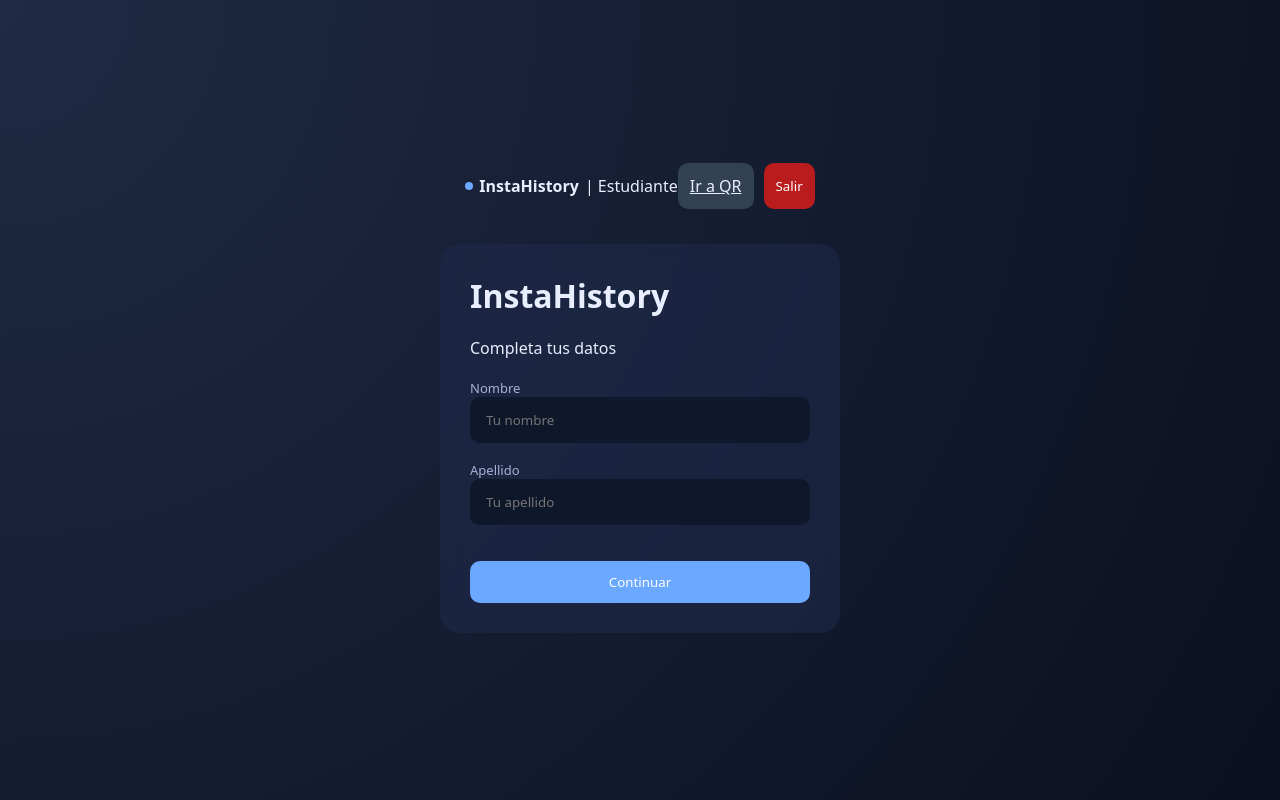
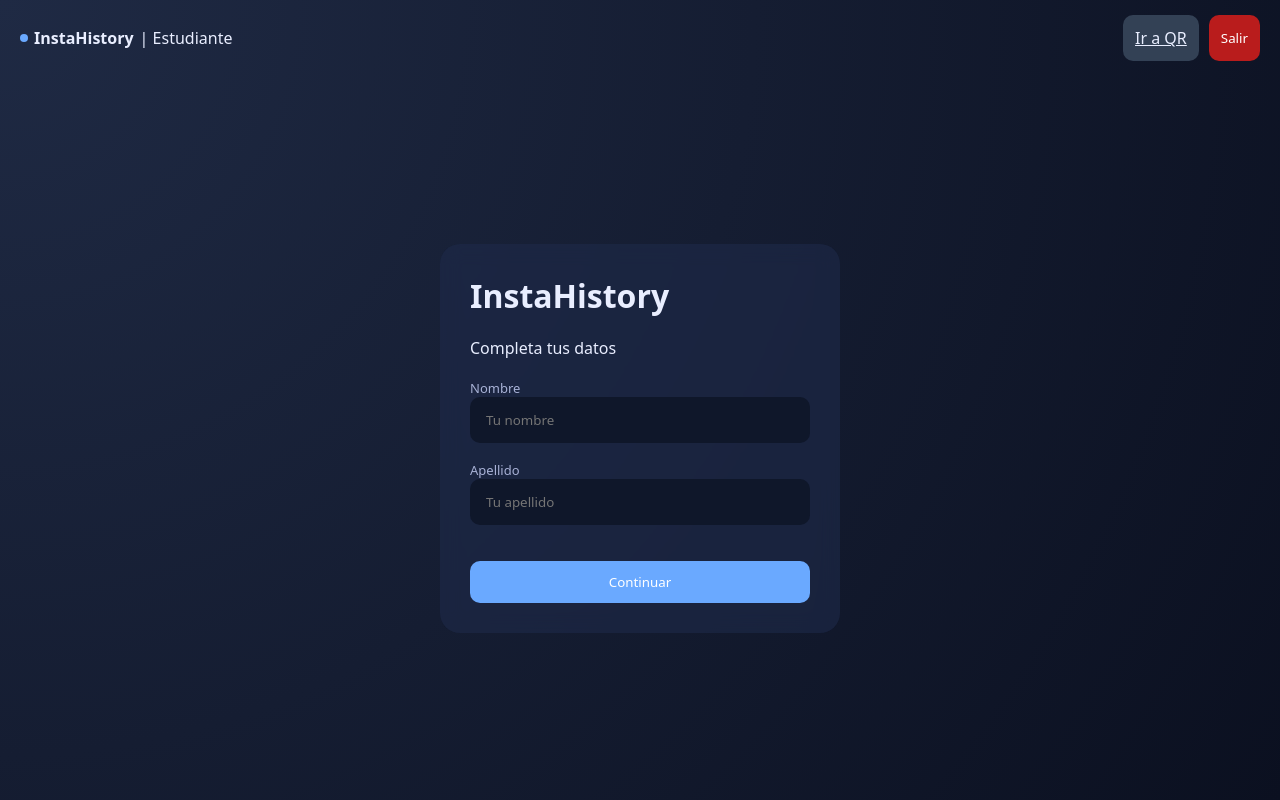
Before and after one commit to Santio0717/InstaHistory, a plain HTML site: page usuario.html in a window 1280 px wide. Drawn offline with Linux system fonts and the light colour scheme.

Commit message:
Update styles.css

```diff
--- a/css/styles.css
+++ b/css/styles.css
@@ -25,19 +25,38 @@ body.bg{
   color:var(--text);
 }
 
-/* ===== LOGIN / FORMULARIOS ===== */
+/* ===== LAYOUT GENERAL (IMPORTANTE) ===== */
 
-body.login,
 .login-page{
+  min-height:100vh;
   display:flex;
-  justify-content:center;
-  align-items:center;
-  min-height:100vh;
   flex-direction:column;
 }
 
+/* 🔥 NO CENTRAR TODO EL BODY (arregla tu error) */
+body.login{
+  min-height:100vh;
+}
+
+/* ===== TOPBAR (ARRIBA FIJO VISUALMENTE) ===== */
+
+.topbar{
+  width:100%;
+  display:flex;
+  justify-content:space-between;
+  align-items:center;
+  padding:15px 20px;
+}
+
+.actions{
+  display:flex;
+  gap:10px;
+}
+
+/* ===== CONTENEDOR CENTRAL ===== */
+
 .login-wrap{
-  width:100%;
+  flex:1;
   display:flex;
   justify-content:center;
   align-items:center;
@@ -67,7 +86,7 @@ body.login,
   gap:18px;
 }
 
-/* 🔥 CLAVE: separación SIEMPRE */
+/* 🔥 SEPARACIÓN CORRECTA */
 
 .field{
   display:flex;
@@ -132,20 +151,6 @@ input{
   background:transparent;
   color:#fca5a5;
   border:1px solid #b91c1c;
-}
-
-/* ===== TOPBAR ===== */
-
-.topbar{
-  display:flex;
-  justify-content:space-between;
-  align-items:center;
-  padding:15px 20px;
-}
-
-.actions{
-  display:flex;
-  gap:10px;
 }
 
 /* ===== PANEL ADMIN ===== */
```
